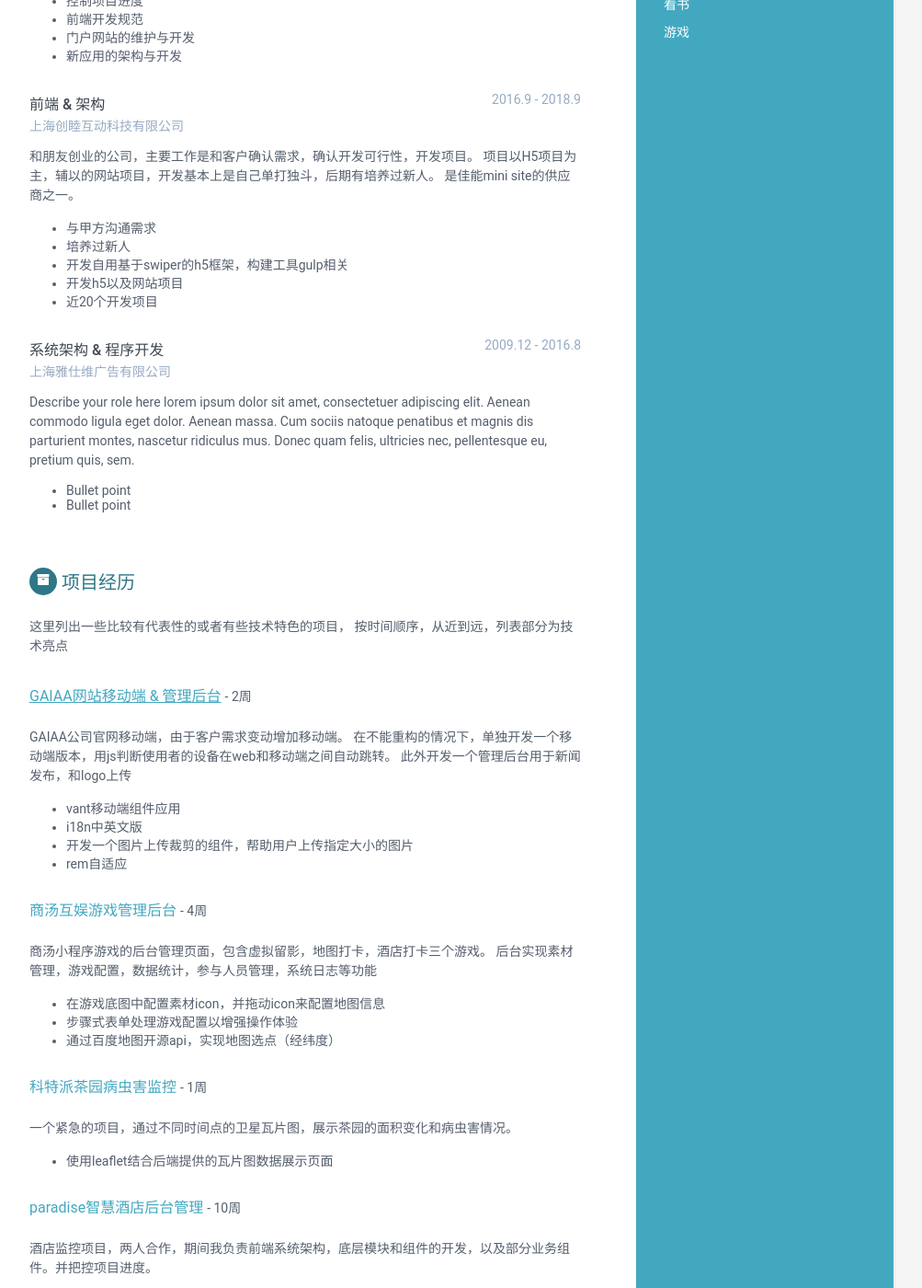
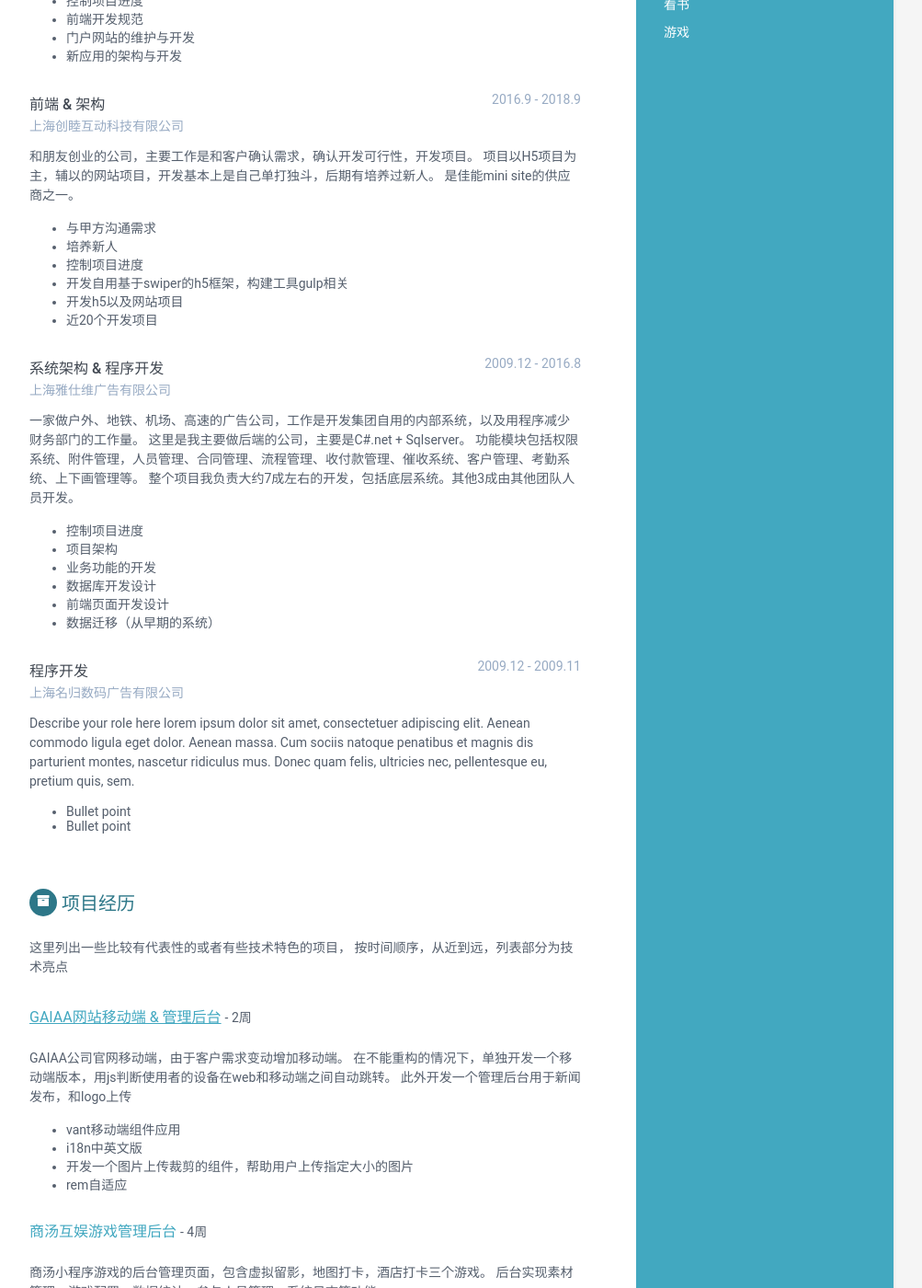
Before and after one commit to wellfrog16/cv, a Jekyll site: the page built from index.html, in a window 1280 px wide and 1400 px high, scrolled down 847 px. Shown: the whole window at 92% size, without its empty margins (168-1171 px from the left). Built offline with Jekyll 4.4.1, drawn with Linux system fonts in a browser that asks for light colours; some of the changed text lies outside the part shown.

Commit message:
资料更新

```diff
--- a/_data/data.yml
+++ b/_data/data.yml
@@ -98,7 +98,8 @@ experiences:
         是佳能mini site的供应商之一。
 
           - 与甲方沟通需求
-          - 培养过新人
+          - 培养新人
+          - 控制项目进度
           - 开发自用基于swiper的h5框架，构建工具gulp相关
           - 开发h5以及网站项目
           - 近20个开发项目
@@ -106,6 +107,22 @@ experiences:
     - role: 系统架构 & 程序开发
       time: 2009.12 - 2016.8
       company: 上海雅仕维广告有限公司
+      details: |
+        一家做户外、地铁、机场、高速的广告公司，工作是开发集团自用的内部系统，以及用程序减少财务部门的工作量。
+        这里是我主要做后端的公司，主要是C#.net + Sqlserver。
+        功能模块包括权限系统、附件管理，人员管理、合同管理、流程管理、收付款管理、催收系统、客户管理、考勤系统、上下画管理等。
+        整个项目我负责大约7成左右的开发，包括底层系统。其他3成由其他团队人员开发。
+
+          - 控制项目进度
+          - 项目架构
+          - 业务功能的开发
+          - 数据库开发设计
+          - 前端页面开发设计
+          - 数据迁移（从早期的系统）
+
+    - role: 程序开发
+      time: 2009.12 - 2009.11
+      company: 上海名归数码广告有限公司
       details: |
         Describe your role here lorem ipsum dolor sit amet, consectetuer
         adipiscing elit. Aenean commodo ligula eget dolor. Aenean massa.
@@ -154,6 +171,7 @@ projects:
           一个紧急的项目，通过不同时间点的卫星瓦片图，展示茶园的面积变化和病虫害情况。
 
             - 使用leaflet结合后端提供的瓦片图数据展示页面
+            - echarts面积折线图
 
       - title: paradise智慧酒店后台管理
         cycle: 10周
@@ -185,7 +203,7 @@ projects:
           于是单独开发一个框架解决各种问题，并用nodejs处理相似应用。并开发一个开发环境的已开发应用管理功能，方便维护和调试。
           服务端通过nginx分配新的地址解决新老框架并存的问题，此外开发公共组件，提升业务开发效率。
 
-            - 静默登录并自动刷新token放入请求header
+            - 开发环境静默登录并自动刷新token放入请求header
             - 应用管理功能，方便查询数百个应用，并设置不同容器（模拟分辨率）进行调试
             - CSS Module 解决样式污染
             - 表单验证统一规范化
```
